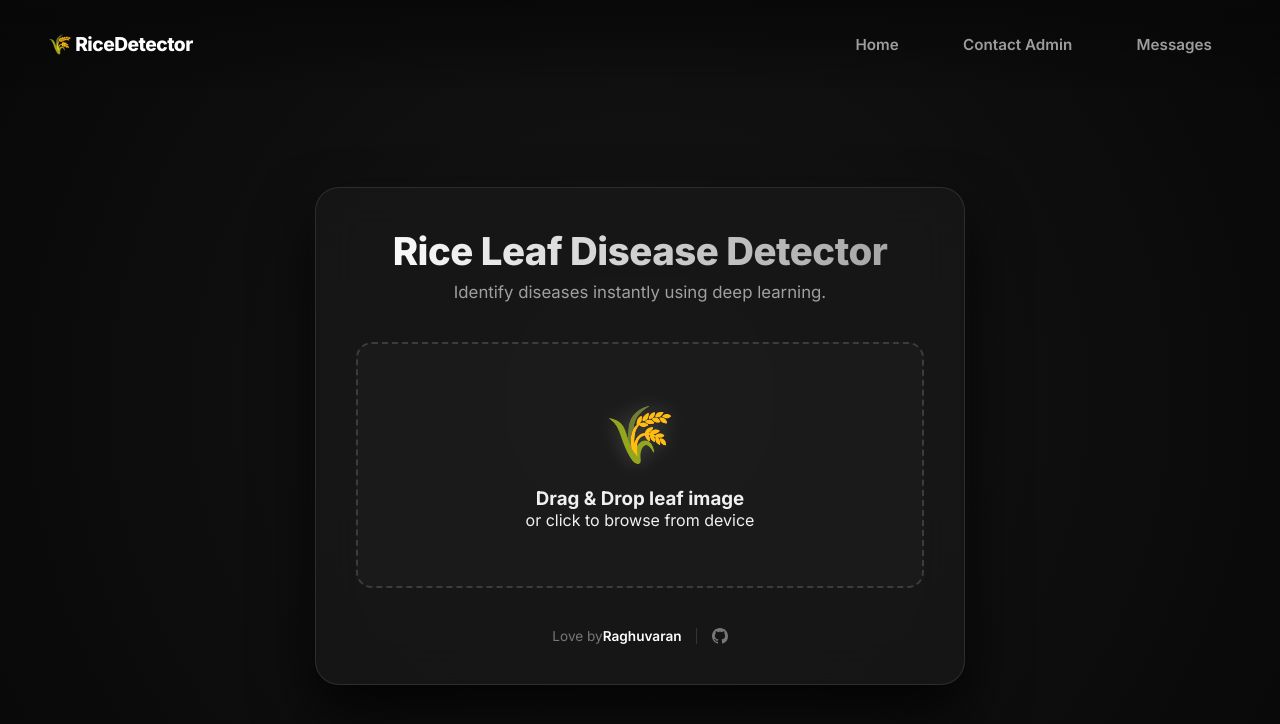
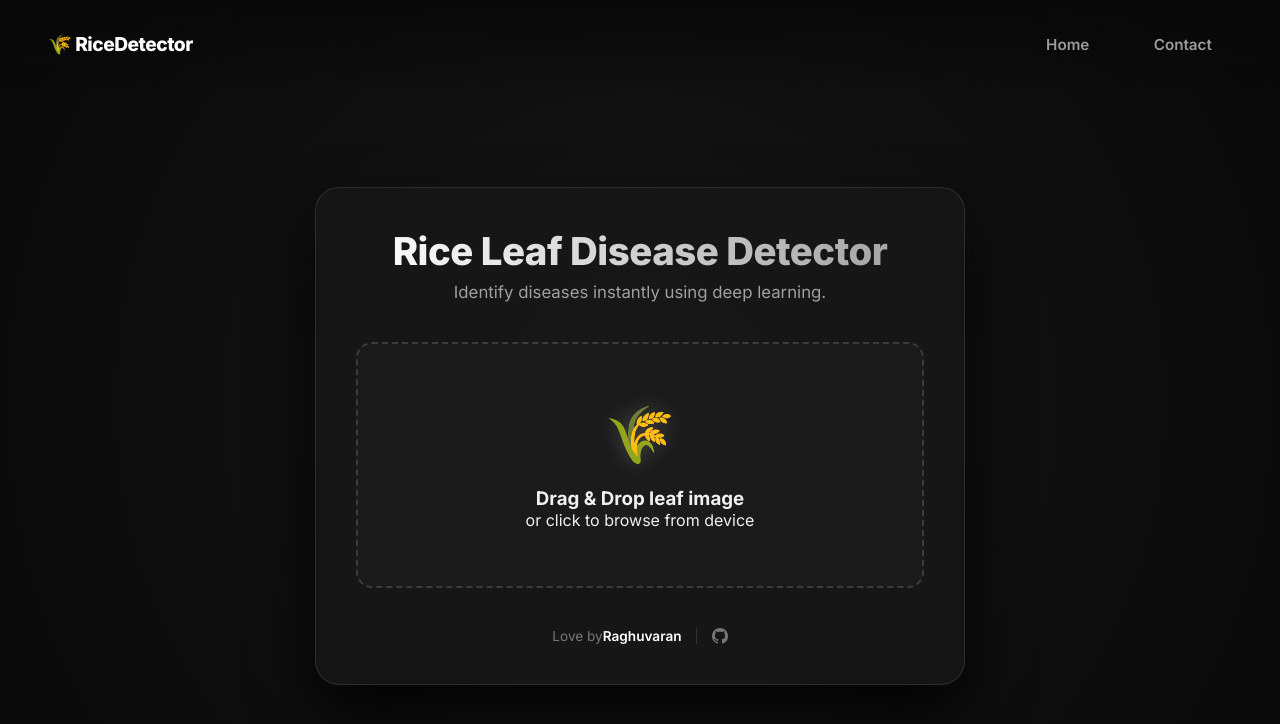
Before and after one commit to Raghuvaranlokati/RiceLeaf_Disease_Dectection, a Next.js app in the folder frontend/: page / in a window 1280 px wide. Shown: the top 724 px of the page. Built offline with nearby package versions, Linux system fonts and the light colour scheme.

Commit message:
Hide Messages link from navigation

```diff
--- a/frontend/src/app/layout.js
+++ b/frontend/src/app/layout.js
@@ -1,9 +1,9 @@
 import "./globals.css";
-import Link from 'next/link';
+import Link from "next/link";
 
 export const metadata = {
   title: "Rice Leaf Disease Detector",
-  description: "Detect diseases in rice leaves instantly using Machine Learning.",
+  description: "AI-powered rice leaf disease detection system",
 };
 
 export default function RootLayout({ children }) {
@@ -17,8 +17,7 @@ export default function RootLayout({ children }) {
           <Link href="/" className="logo-text">🌾 RiceDetector</Link>
           <div className="nav-links">
             <Link href="/" className="nav-link">Home</Link>
-            <Link href="/contact" className="nav-link">Contact Admin</Link>
-            <Link href="/messages" className="nav-link">Messages</Link>
+            <Link href="/contact" className="nav-link">Contact</Link>
           </div>
         </nav>
         {children}
```
